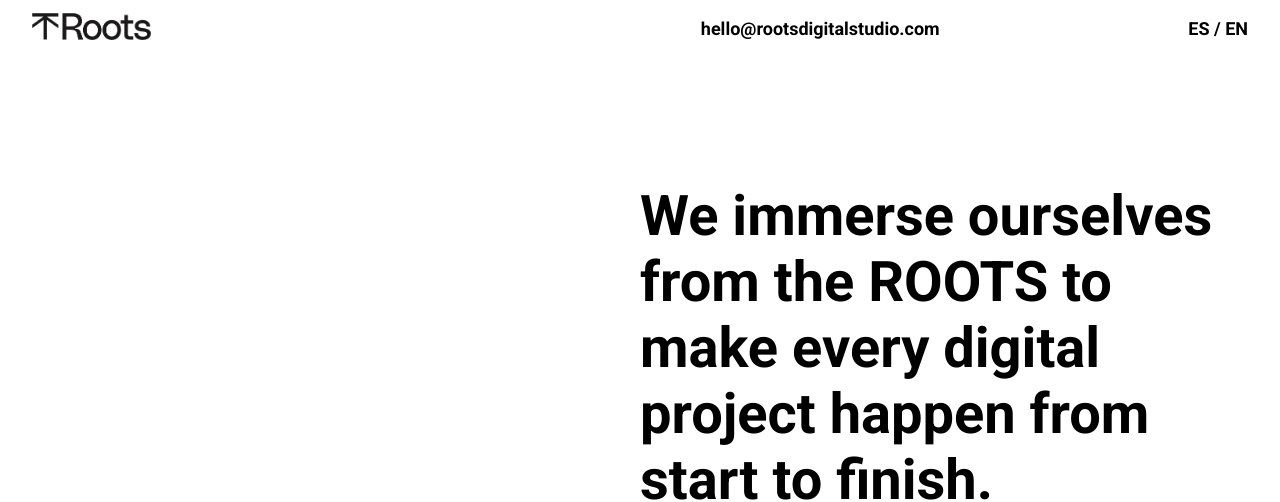
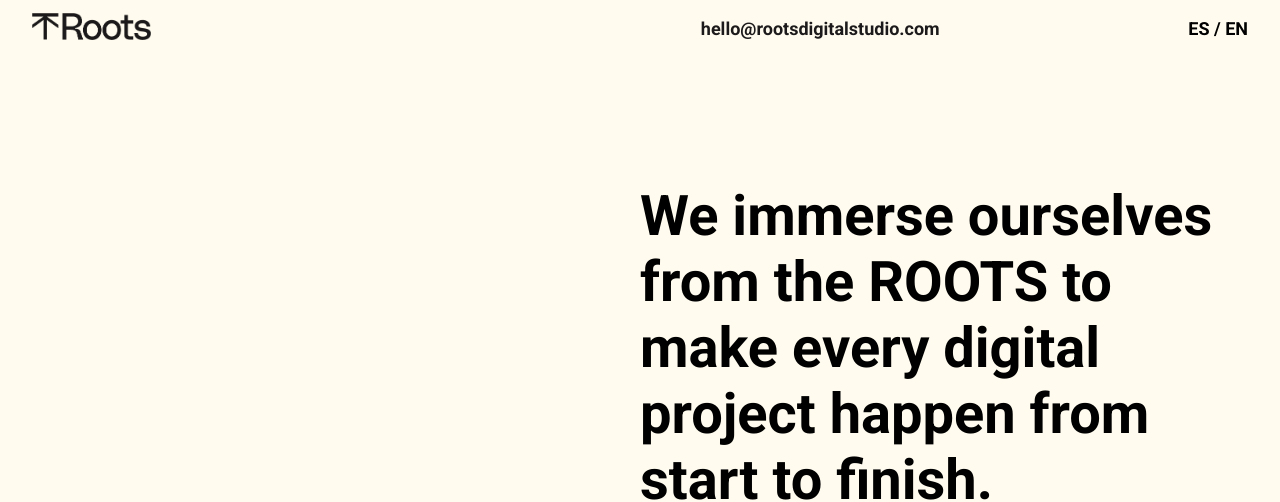
Before and after one commit to owenc8/web-dev-2-P-02, a website built with Vite: page index.html in a window 1280 px wide. Shown: the top 502 px of the page. Built offline with nearby package versions, Linux system fonts and the light colour scheme.

Commit message:
Mobile version fixed, as original about section and nagivation is not work as intended after merge

```diff
--- a/scss/_about.scss
+++ b/scss/_about.scss
@@ -104,7 +104,7 @@ header {
 
 a {
     text-decoration: none;
-    color: #000000;
+    color: #1c1a1a;
 }
 
 .hover-underline-animation {
@@ -120,7 +120,7 @@ a {
   height: 2px;
   bottom: 0;
   left: 0;
-  background-color: #000000;
+  background-color: #1c1a1a;
   transition: transform 0.25s ease-out;
   transform-origin: bottom left;
 }
--- a/scss/_typography.scss
+++ b/scss/_typography.scss
@@ -2,6 +2,7 @@
 
 body{
     font-family: $body-font;
+    background-color: #fffbef;
 }
 
 a{
```
Also changed, not shown: css/styles.css, 1 other file.
